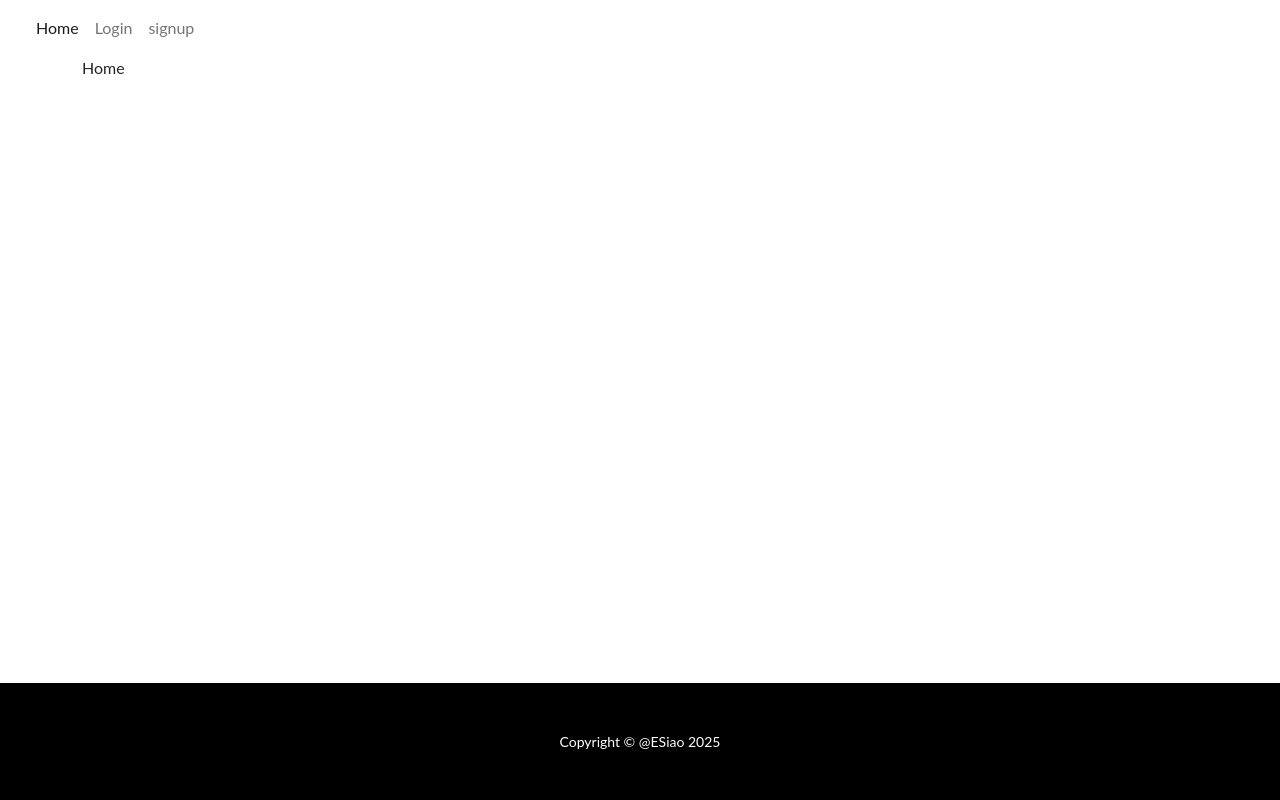
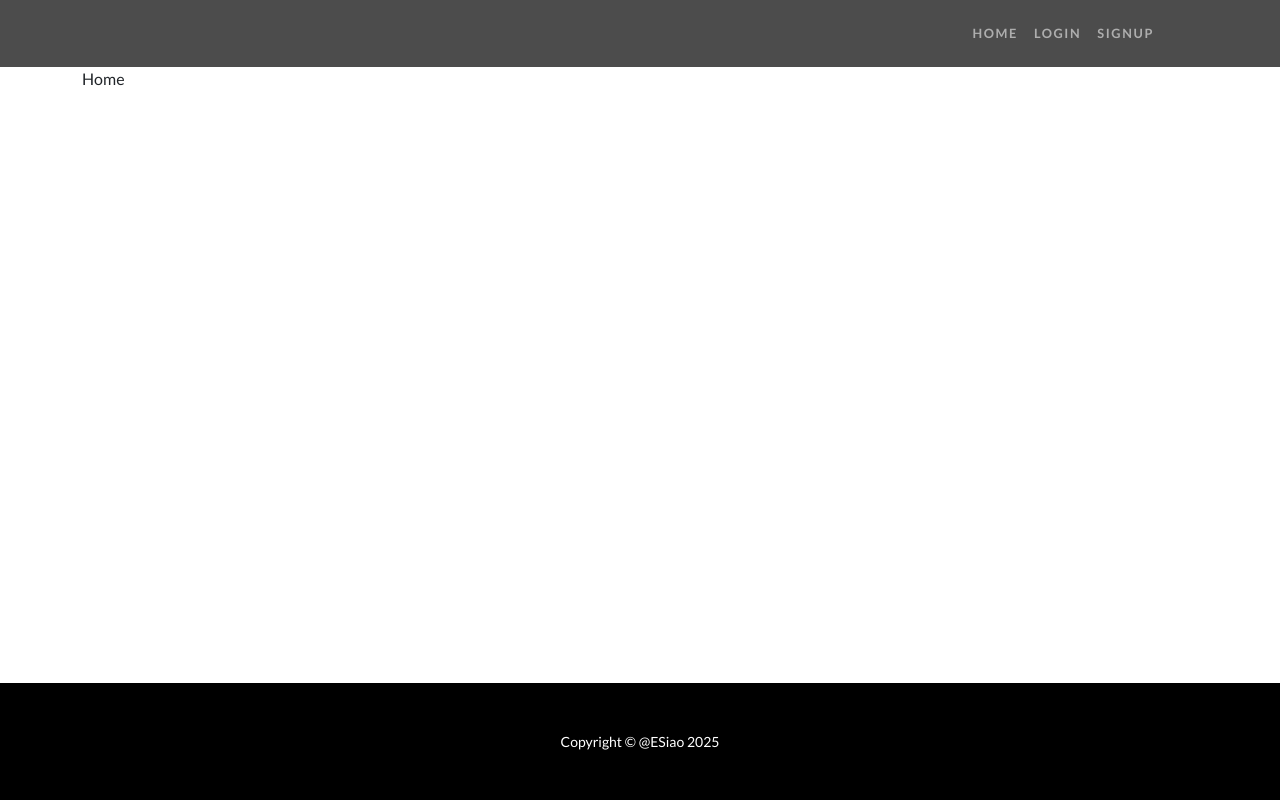
Before and after one commit to iec-creem/Year-13-Programming-Assessment, a Flask app: page / in a window 1280 px wide. Run offline with Flask 3, Linux system fonts and the light colour scheme; some libraries are stand-ins or nearby versions.

Commit message:
changed navbar

```diff
--- a/Flask_Blog/website/templates/template.html
+++ b/Flask_Blog/website/templates/template.html
@@ -2,7 +2,6 @@
 <html>
     <head>
         <meta charset="utf-8">
-        <meta http-equiv="X-UA-Compatible" content="IE=edge">
         <!-- Import title from route -->
         <title>{% block title %}{% endblock %}</title>
         <meta name="description" content="">
@@ -11,27 +10,27 @@
         <link href="https://cdn.jsdelivr.net/npm/bootstrap@5.3.8/dist/css/bootstrap.min.css" rel="stylesheet" integrity="sha384-sRIl4kxILFvY47J16cr9ZwB07vP4J8+LH7qKQnuqkuIAvNWLzeN8tE5YBujZqJLB" crossorigin="anonymous">
         <link rel="stylesheet" type="text/css" href="{{url_for('static', filename='main.css') }}">
         <script src="https://kit.fontawesome.com/999ca2bb93.js" crossorigin="anonymous"></script>
+        <!-- Google fonts-->
+        <link href="https://fonts.googleapis.com/css?family=Catamaran:100,200,300,400,500,600,700,800,900" rel="stylesheet" />
+        <link href="https://fonts.googleapis.com/css?family=Lato:100,100i,300,300i,400,400i,700,700i,900,900i" rel="stylesheet" />
     </head>
     <body class="d-flex flex-column min-vh-100">
-        <!-- Navbar -->
-        <nav class="navbar navbar-expand-lg">
-            <div class="container-fluid">
-            <a class="navbar-brand" href="#"></a>
-            <button class="navbar-toggler" type="button" data-bs-toggle="collapse" data-bs-target="#navbarNavAltMarkup" aria-controls="navbarNavAltMarkup" aria-expanded="false" aria-label="Toggle navigation">
-                <span class="navbar-toggler-icon"></span>
-            </button>
-            <div class="collapse navbar-collapse" id="navbarNavAltMarkup">
-                <div class="navbar-nav">
-                    <a class="nav-link active" aria-current="page" href="/home">Home</a>
-                    {% if user.is_authenticated %}
-                    <a class="nav-link" href="/blog">Blog</a>
-                    <a class="nav-link" href="/logout">Logout</a>
-                    {% else %}
-                    <a class="nav-link" href="/login">Login</a>
-                    <a class="nav-link" href="/sign-up">signup</a>
-                    {% endif %}
+        <!-- Navigation-->
+        <nav class="navbar navbar-expand-lg navbar-dark navbar-custom sticky-top">
+            <div class="container px-5">
+                <button class="navbar-toggler" type="button" data-bs-toggle="collapse" data-bs-target="#navbarResponsive" aria-controls="navbarResponsive" aria-expanded="false" aria-label="Toggle navigation"><span class="navbar-toggler-icon"></span></button>
+                <div class="collapse navbar-collapse" id="navbarResponsive">
+                    <ul class="navbar-nav ms-auto">
+                        <li class="nav-item"><a class="nav-link" href="/home">Home</a></li>
+                        {% if user.is_authenticated %}
+                        <li class="nav-item"><a class="nav-link" href="/blog">Blog</a></li>
+                        <li class="nav-item"><a class="nav-link" href="/logout">Logout</a></li>
+                        {% else %}
+                        <li class="nav-item"><a class="nav-link" href="/login">Login</a></li>
+                        <li class="nav-item"><a class="nav-link" href="/sign-up">signup</a></li>
+                        {% endif %}
+                    </ul>
                 </div>
-            </div>
             </div>
         </nav>
         <!-- Flash messages -->
```
